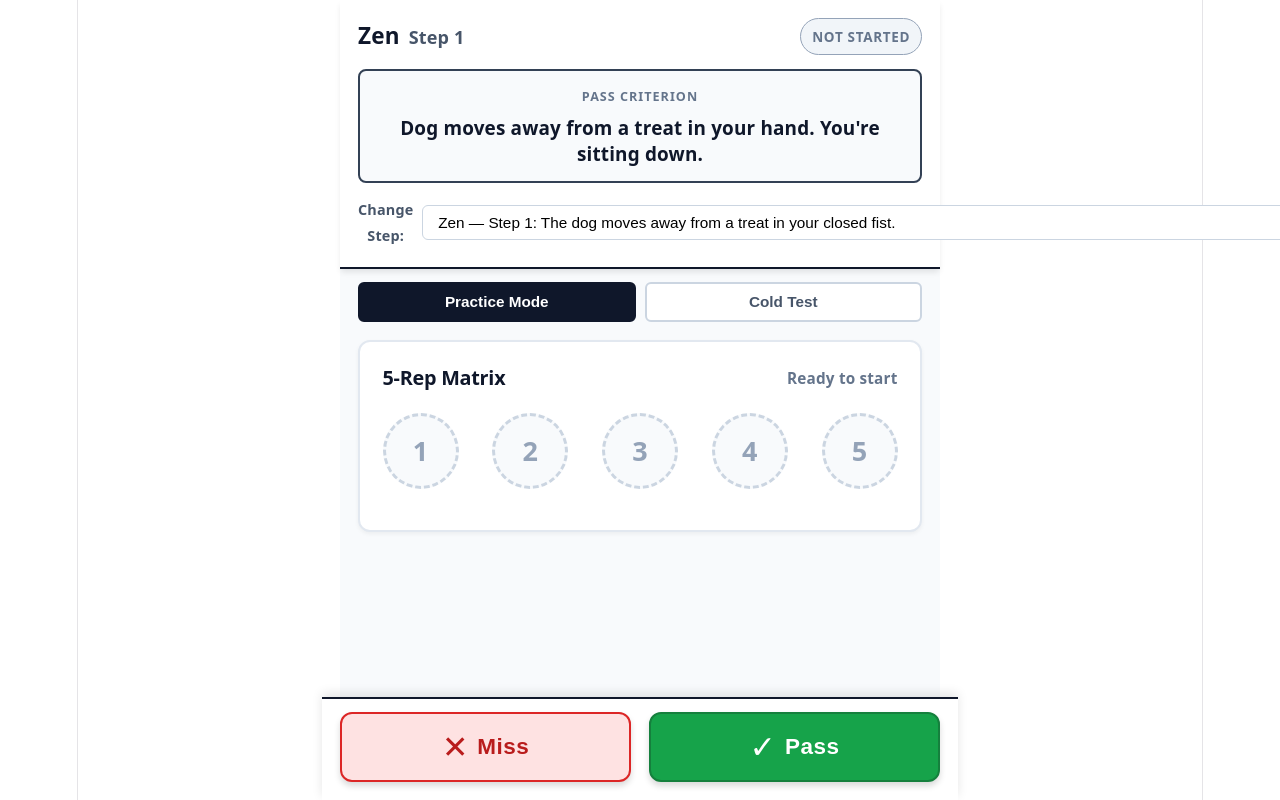
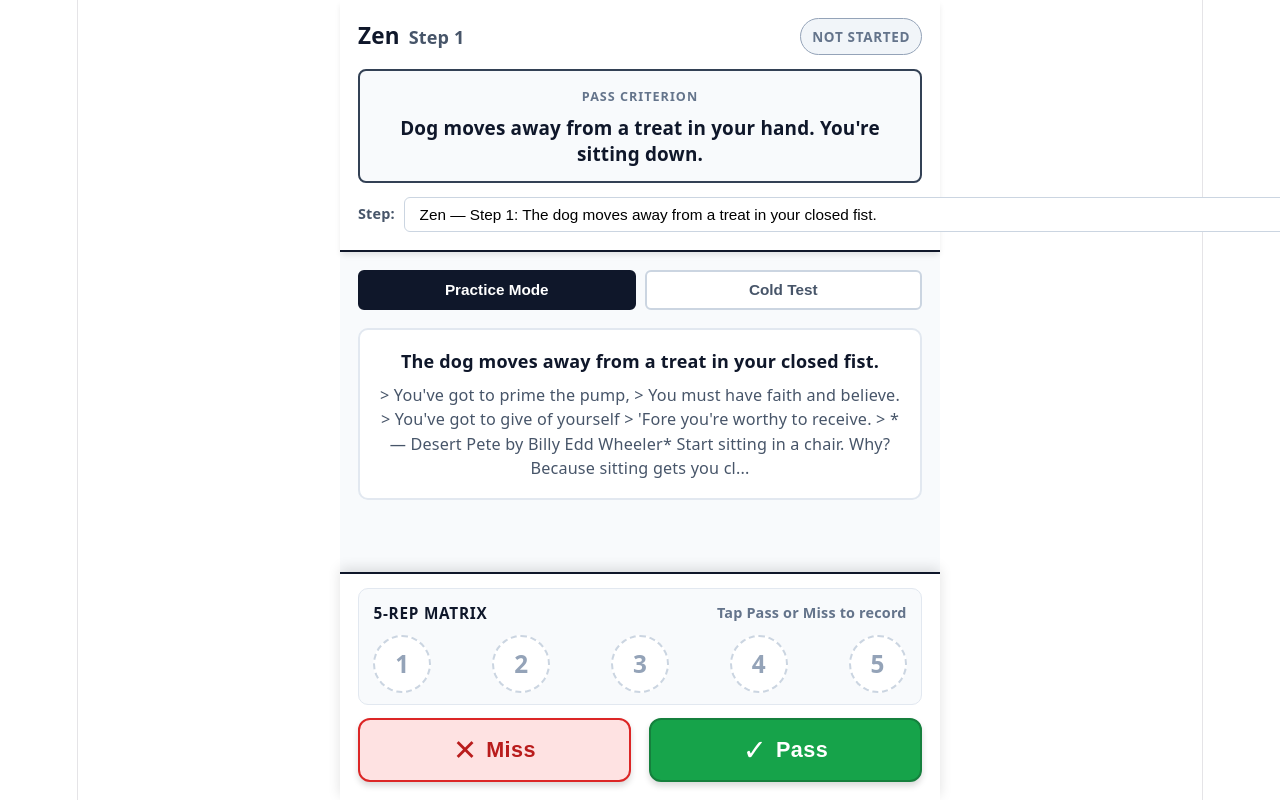
Before and after one commit to jackmaders/training-levels, a React (Vite) app: page / in a window 1280 px wide. Shown: the top 800 px of the page. Built offline with nearby package versions, Linux system fonts and the light colour scheme.

Commit message:
refactor: dock 5-rep matrix in bottom hub, serialize IndexedDB persistence, and refine standards adherence

```diff
--- a/src/App.tsx
+++ b/src/App.tsx
@@ -1,5 +1,5 @@
 import { InSessionTraining } from './components/InSessionTraining'
-import trainingData from './data/training-content.json'
+import trainingData from './data/training-levels.json'
 import type { TrainingLevelsData } from './types/curriculum'
 
 export function App() {
--- a/src/components/InSessionTraining.css
+++ b/src/components/InSessionTraining.css
@@ -22,7 +22,7 @@
   background-color: var(--bg-main);
   color: var(--text-main);
   font-family: var(--font-sans);
-  padding-bottom: 110px; /* Space for fixed bottom bar */
+  padding-bottom: 190px; /* Space for fixed bottom docked hub */
   box-sizing: border-box;
 }
 
@@ -90,6 +90,12 @@
   border-color: #854d0e;
 }
 
+.status-skipped {
+  background-color: #f1f5f9;
+  color: #64748b;
+  border-color: #94a3b8;
+}
+
 .status-not-started {
   background-color: #f1f5f9;
   color: #64748b;
@@ -143,11 +149,17 @@
   background-color: #ffffff;
 }
 
+/* Middle Viewport */
+.training-viewport {
+  padding: 1rem;
+  flex: 1;
+}
+
 /* Mode Switcher */
 .mode-toggle-container {
   display: flex;
   gap: 0.5rem;
-  padding: 0.75rem 1rem 0;
+  margin-bottom: 1rem;
 }
 
 .mode-btn {
@@ -168,83 +180,30 @@
   border-color: #0f172a;
 }
 
-/* Middle Viewport */
-.training-viewport {
+/* Instructions Card */
+.instructions-card {
+  background-color: #ffffff;
+  border: 2px solid #e2e8f0;
+  border-radius: 10px;
   padding: 1rem;
-  flex: 1;
+  margin-bottom: 1rem;
 }
 
-.matrix-card {
-  background-color: #ffffff;
-  border: 2px solid #e2e8f0;
-  border-radius: 12px;
-  padding: 1.25rem;
-  box-shadow: 0 2px 4px rgba(0, 0, 0, 0.05);
-}
-
-.matrix-header {
-  display: flex;
-  justify-content: space-between;
-  align-items: center;
-  margin-bottom: 1.25rem;
-}
-
-.matrix-title {
-  font-size: 1.1rem;
-  font-weight: 800;
-  margin: 0;
+.instructions-title {
+  margin: 0 0 0.5rem 0;
+  font-size: 1rem;
+  font-weight: 700;
   color: #0f172a;
 }
 
-.matrix-pace {
-  font-size: 0.85rem;
-  font-weight: 600;
-  color: #64748b;
+.instructions-summary {
+  margin: 0;
+  font-size: 0.9rem;
+  line-height: 1.5;
+  color: #475569;
 }
 
-/* 5-Rep Matrix Dots */
-.rep-matrix {
-  display: flex;
-  justify-content: space-between;
-  gap: 0.5rem;
-  margin-bottom: 1rem;
-}
-
-.rep-dot {
-  flex: 1;
-  aspect-ratio: 1;
-  max-width: 70px;
-  border-radius: 50%;
-  display: flex;
-  align-items: center;
-  justify-content: center;
-  font-size: 1.5rem;
-  font-weight: 800;
-  transition: all 0.15s ease;
-  user-select: none;
-}
-
-.rep-dot.empty {
-  border: 3px dashed #cbd5e1;
-  color: #94a3b8;
-  background-color: #f8fafc;
-}
-
-.rep-dot.pass {
-  background-color: #16a34a;
-  border: 3px solid #15803d;
-  color: #ffffff;
-  box-shadow: 0 0 10px rgba(22, 163, 74, 0.4);
-}
-
-.rep-dot.miss {
-  background-color: #dc2626;
-  border: 3px solid #b91c1c;
-  color: #ffffff;
-  box-shadow: 0 0 10px rgba(220, 38, 38, 0.4);
-}
-
-/* Summary Banner */
+/* Drill Completion Summary */
 .drill-summary-banner {
   margin-top: 1rem;
   padding: 0.75rem 1rem;
@@ -280,8 +239,8 @@
   cursor: pointer;
 }
 
-/* Fixed Bottom Action Bar */
-.fixed-bottom-actions {
+/* Fixed Bottom Hub: Docked 5-Rep Matrix + Action Buttons */
+.fixed-bottom-hub {
   position: fixed;
   bottom: 0;
   left: 0;
@@ -292,17 +251,93 @@
   border-top: 2px solid #0f172a;
   padding: 0.75rem 1rem 1rem;
   display: flex;
+  flex-direction: column;
+  gap: 0.75rem;
+  box-shadow: 0 -4px 12px rgba(0, 0, 0, 0.12);
+  z-index: 100;
+  box-sizing: border-box;
+}
+
+.docked-matrix-wrapper {
+  background-color: #f8fafc;
+  border: 1px solid #e2e8f0;
+  border-radius: 10px;
+  padding: 0.6rem 0.8rem;
+}
+
+.docked-matrix-header {
+  display: flex;
+  justify-content: space-between;
+  align-items: center;
+  margin-bottom: 0.5rem;
+}
+
+.matrix-title {
+  font-size: 0.85rem;
+  font-weight: 800;
+  color: #0f172a;
+  text-transform: uppercase;
+  letter-spacing: 0.05em;
+}
+
+.matrix-pace {
+  font-size: 0.8rem;
+  font-weight: 600;
+  color: #64748b;
+}
+
+/* 5-Rep Matrix Dots */
+.rep-matrix {
+  display: flex;
+  justify-content: space-between;
+  gap: 0.5rem;
+}
+
+.rep-dot {
+  flex: 1;
+  aspect-ratio: 1;
+  max-width: 54px;
+  border-radius: 50%;
+  display: flex;
+  align-items: center;
+  justify-content: center;
+  font-size: 1.35rem;
+  font-weight: 800;
+  transition: all 0.15s ease;
+  user-select: none;
+}
+
+.rep-dot.empty {
+  border: 2px dashed #cbd5e1;
+  color: #94a3b8;
+  background-color: #ffffff;
+}
+
+.rep-dot.pass {
+  background-color: #16a34a;
+  border: 2px solid #15803d;
+  color: #ffffff;
+  box-shadow: 0 0 8px rgba(22, 163, 74, 0.35);
+}
+
+.rep-dot.miss {
+  background-color: #dc2626;
+  border: 2px solid #b91c1c;
+  color: #ffffff;
+  box-shadow: 0 0 8px rgba(220, 38, 38, 0.35);
+}
+
+.action-buttons-row {
+  display: flex;
   gap: 1rem;
-  box-shadow: 0 -4px 10px rgba(0, 0, 0, 0.1);
-  z-index: 100;
 }
 
 .action-btn {
   flex: 1;
-  height: 70px;
+  height: 64px;
   border: none;
   border-radius: 12px;
-  font-size: 1.25rem;
+  font-size: 1.2rem;
   font-weight: 800;
   cursor: pointer;
   display: flex;
@@ -315,16 +350,16 @@
 }
 
 .action-btn:disabled {
-  opacity: 0.5;
+  opacity: 0.45;
   cursor: not-allowed;
 }
 
 .action-btn .btn-icon {
-  font-size: 1.75rem;
+  font-size: 1.6rem;
 }
 
 .action-btn .btn-label {
-  font-size: 1.25rem;
+  font-size: 1.2rem;
   letter-spacing: 0.02em;
 }
 
--- a/src/components/InSessionTraining.tsx
+++ b/src/components/InSessionTraining.tsx
@@ -5,6 +5,7 @@ import {
   getOrCreateActiveDog,
   recordDrillSession,
   getStepProgress,
+  generateEntityId,
 } from '../db'
 import type { TrainingLevelsData, BehaviorData, StepData } from '../types/curriculum'
 import type { Dog, StepProgress, RepResult, StepStatus } from '../types/db'
@@ -14,6 +15,20 @@ export interface InSessionTrainingProps {
   db?: TrainingDatabase
   initialStepId?: string
   curriculumData: TrainingLevelsData
+}
+
+const STEP_STATUS_CONFIG: Record<
+  StepStatus,
+  { label: string; className: string }
+> = {
+  not_started: { label: 'Not Started', className: 'status-not-started' },
+  in_progress: { label: 'In Progress', className: 'status-in-progress' },
+  passed_practice: {
+    label: 'Passed Practice',
+    className: 'status-passed-practice',
+  },
+  passed_cold: { label: 'Passed Cold', className: 'status-passed-cold' },
+  skipped: { label: 'Skipped', className: 'status-skipped' },
 }
 
 export const InSessionTraining: React.FC<InSessionTrainingProps> = ({
@@ -28,12 +43,22 @@ export const InSessionTraining: React.FC<InSessionTrainingProps> = ({
       'level-1-zen-step-1'
   )
   const [reps, setReps] = useState<RepResult[]>([])
+  const repsRef = React.useRef<RepResult[]>([])
   const [stepProgress, setStepProgress] = useState<StepProgress | null>(null)
   const [mode, setMode] = useState<'practice' | 'cold'>('practice')
+  const [drillLogId, setDrillLogId] = useState<string>(() =>
+    generateEntityId('log')
+  )
 
   // Find step and behavior in curriculumData
   const findStepAndBehavior = useCallback(
-    (stepId: string): { behavior?: BehaviorData; step?: StepData; levelNumber?: number } => {
+    (
+      stepId: string
+    ): {
+      behavior?: BehaviorData
+      step?: StepData
+      levelNumber?: number
+    } => {
       for (const level of curriculumData.levels) {
         for (const behavior of level.behaviors) {
           const step = behavior.steps.find((s) => s.id === stepId)
@@ -68,15 +93,12 @@ export const InSessionTraining: React.FC<InSessionTrainingProps> = ({
     }
   }, [db, currentStepId])
 
-  const [drillLogId, setDrillLogId] = useState<string>(
-    () => `log-${Date.now()}-${Math.random().toString(36).substring(2, 8)}`
-  )
-
   // Reset drill reps when changing step
   const handleSelectStep = (stepId: string) => {
     setCurrentStepId(stepId)
+    repsRef.current = []
     setReps([])
-    setDrillLogId(`log-${Date.now()}-${Math.random().toString(36).substring(2, 8)}`)
+    setDrillLogId(generateEntityId('log'))
     if (activeDog) {
       getStepProgress(db, activeDog.id, stepId).then((progress) => {
         setStepProgress(progress || null)
@@ -86,76 +108,51 @@ export const InSessionTraining: React.FC<InSessionTrainingProps> = ({
 
   // Record Rep Tap
   const handleLogRep = async (result: RepResult) => {
-    if (!behavior || !step) return
+    if (!behavior || !step || repsRef.current.length >= 5) return
+
+    const nextReps = [...repsRef.current, result]
+    repsRef.current = nextReps
+    setReps(nextReps)
 
     const dog = activeDog || (await getOrCreateActiveDog(db))
     if (!activeDog) {
       setActiveDog(dog)
     }
 
-    setReps((prevReps) => {
-      if (prevReps.length >= 5) return prevReps
-      const newReps = [...prevReps, result]
-
-      // Atomically persist drill to Dexie
-      recordDrillSession(db, {
+    const res = await recordDrillSession(db, {
       logId: drillLogId,
       dogId: dog.id,
       stepId: step.id,
       levelId: levelNumber || 1,
       behaviorKey: behavior.behaviorKey,
       stepNumber: step.stepNumber,
-        reps: newReps,
+      reps: nextReps,
       mode,
-      }).then((res) => {
-        setStepProgress(res.progress)
     })
 
-      return newReps
-    })
+    setStepProgress(res.progress)
   }
 
   const handleResetDrill = () => {
+    repsRef.current = []
     setReps([])
-    setDrillLogId(`log-${Date.now()}-${Math.random().toString(36).substring(2, 8)}`)
+    setDrillLogId(generateEntityId('log'))
   }
 
   const passedCount = reps.filter((r) => r === 'pass').length
   const missedCount = reps.filter((r) => r === 'miss').length
   const isDrillComplete = reps.length === 5
 
-  const formatStatus = (status?: StepStatus) => {
-    switch (status) {
-      case 'passed_cold':
-        return 'Passed Cold'
-      case 'passed_practice':
-        return 'Passed Practice'
-      case 'in_progress':
-        return 'In Progress'
-      case 'skipped':
-        return 'Skipped'
-      default:
-        return 'Not Started'
-    }
-  }
-
-  const getStatusClass = (status?: StepStatus) => {
-    switch (status) {
-      case 'passed_cold':
-        return 'status-passed-cold'
-      case 'passed_practice':
-        return 'status-passed-practice'
-      case 'in_progress':
-        return 'status-in-progress'
-      default:
-        return 'status-not-started'
-    }
-  }
+  const currentStatusConfig =
+    STEP_STATUS_CONFIG[stepProgress?.status || 'not_started']
 
   return (
     <div className="in-session-container">
       {/* Pinned Top Criterion Header */}
-      <header className="pinned-criterion-header" data-testid="criterion-header">
+      <header
+        className="pinned-criterion-header"
+        data-testid="criterion-header"
+      >
         <div className="header-top-row">
           <div className="behavior-step-label">
             <span className="behavior-title" data-testid="behavior-title">
@@ -167,10 +164,10 @@ export const InSessionTraining: React.FC<InSessionTrainingProps> = ({
           </div>
 
           <div
-            className={`status-badge ${getStatusClass(stepProgress?.status)}`}
+            className={`status-badge ${currentStatusConfig.className}`}
             data-testid="step-status-badge"
           >
-            {formatStatus(stepProgress?.status)}
+            {currentStatusConfig.label}
           </div>
         </div>
 
@@ -184,7 +181,7 @@ export const InSessionTraining: React.FC<InSessionTrainingProps> = ({
         {/* Quick step picker dropdown */}
         <div className="step-selector-row">
           <label htmlFor="step-select" className="step-selector-label">
-            Change Step:
+            Step:
           </label>
           <select
             id="step-select"
@@ -193,7 +190,10 @@ export const InSessionTraining: React.FC<InSessionTrainingProps> = ({
             className="step-select"
           >
             {curriculumData.levels.map((lvl) => (
-              <optgroup key={lvl.level} label={`Level ${lvl.level}: ${lvl.title}`}>
+              <optgroup
+                key={lvl.level}
+                label={`Level ${lvl.level}: ${lvl.title}`}
+              >
                 {lvl.behaviors.map((beh) =>
                   beh.steps.map((st) => (
                     <option key={st.id} value={st.id}>
@@ -207,6 +207,8 @@ export const InSessionTraining: React.FC<InSessionTrainingProps> = ({
         </div>
       </header>
 
+      {/* Middle Viewport */}
+      <main className="training-viewport">
         {/* Mode Switcher */}
         <div className="mode-toggle-container">
           <button
@@ -225,15 +227,54 @@ export const InSessionTraining: React.FC<InSessionTrainingProps> = ({
           </button>
         </div>
 
-      {/* Middle Viewport: 5-Rep Matrix & Feedback */}
-      <main className="training-viewport">
-        <div className="matrix-card">
-          <div className="matrix-header">
-            <h2 className="matrix-title">5-Rep Matrix</h2>
+        {/* Instructions Summary Card */}
+        <div className="instructions-card">
+          <h3 className="instructions-title">{step?.title}</h3>
+          <p className="instructions-summary">
+            {step?.instructionsMarkdown
+              ? step.instructionsMarkdown.substring(0, 240) + '...'
+              : 'Follow the pass criterion for each repetition.'}
+          </p>
+        </div>
+
+        {/* Drill Completion Feedback */}
+        {isDrillComplete && (
+          <div
+            className={`drill-summary-banner ${
+              passedCount >= 4 ? 'summary-passed' : 'summary-failed'
+            }`}
+          >
+            {passedCount >= 4 ? (
+              <p>
+                🎉 <strong>Drill Passed!</strong> ({passedCount}/5 reps passed) —
+                Saved to progress!
+              </p>
+            ) : (
+              <p>
+                ⚠️ <strong>Drill Incomplete</strong> ({passedCount}/5 passes).
+                Keep practicing or split criteria!
+              </p>
+            )}
+            <button
+              type="button"
+              className="new-drill-btn"
+              onClick={handleResetDrill}
+            >
+              Start New 5-Rep Drill
+            </button>
+          </div>
+        )}
+      </main>
+
+      {/* Docked Bottom Hub: 5-Rep Matrix & Fixed One-Thumb Action Buttons */}
+      <footer className="fixed-bottom-hub">
+        <div className="docked-matrix-wrapper">
+          <div className="docked-matrix-header">
+            <span className="matrix-title">5-Rep Matrix</span>
             <span className="matrix-pace">
               {reps.length > 0
-                ? `${passedCount} Pass / ${missedCount} Miss (${reps.length}/5 reps)`
-                : 'Ready to start'}
+                ? `${passedCount} Pass / ${missedCount} Miss (${reps.length}/5)`
+                : 'Tap Pass or Miss to record'}
             </span>
           </div>
 
@@ -263,39 +304,9 @@ export const InSessionTraining: React.FC<InSessionTrainingProps> = ({
               )
             })}
           </div>
+        </div>
 
-          {/* Drill completion summary feedback */}
-          {isDrillComplete && (
-            <div
-              className={`drill-summary-banner ${
-                passedCount >= 4 ? 'summary-passed' : 'summary-failed'
-              }`}
-            >
-              {passedCount >= 4 ? (
-                <p>
-                  🎉 <strong>Drill Passed!</strong> ({passedCount}/5 reps passed) — Saved
-                  to progress!
-                </p>
-              ) : (
-                <p>
-                  ⚠️ <strong>Drill Incomplete</strong> ({passedCount}/5 passes). Keep
-                  practicing or consider splitting criteria!
-                </p>
-              )}
-              <button
-                type="button"
-                className="new-drill-btn"
-                onClick={handleResetDrill}
-              >
-                Start New 5-Rep Drill
-              </button>
-            </div>
-          )}
-        </div>
-      </main>
-
-      {/* Fixed Bottom Action Bar */}
-      <footer className="fixed-bottom-actions">
+        <div className="action-buttons-row">
           <button
             type="button"
             className="action-btn miss-btn"
@@ -317,6 +328,7 @@ export const InSessionTraining: React.FC<InSessionTrainingProps> = ({
             <span className="btn-icon">✓</span>
             <span className="btn-label">Pass</span>
           </button>
+        </div>
       </footer>
     </div>
   )
```
Also changed, not shown: src/db/index.ts (+6 -4 lines), 1 other file (tests, documents, lock files or other folders). Lines whose indentation alone changed are shown as unchanged.
